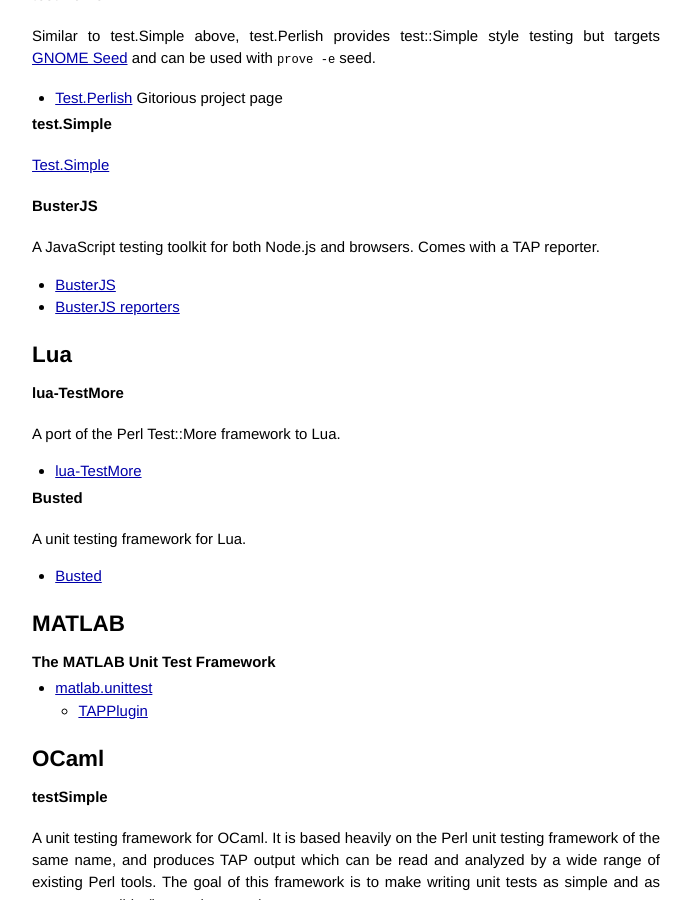
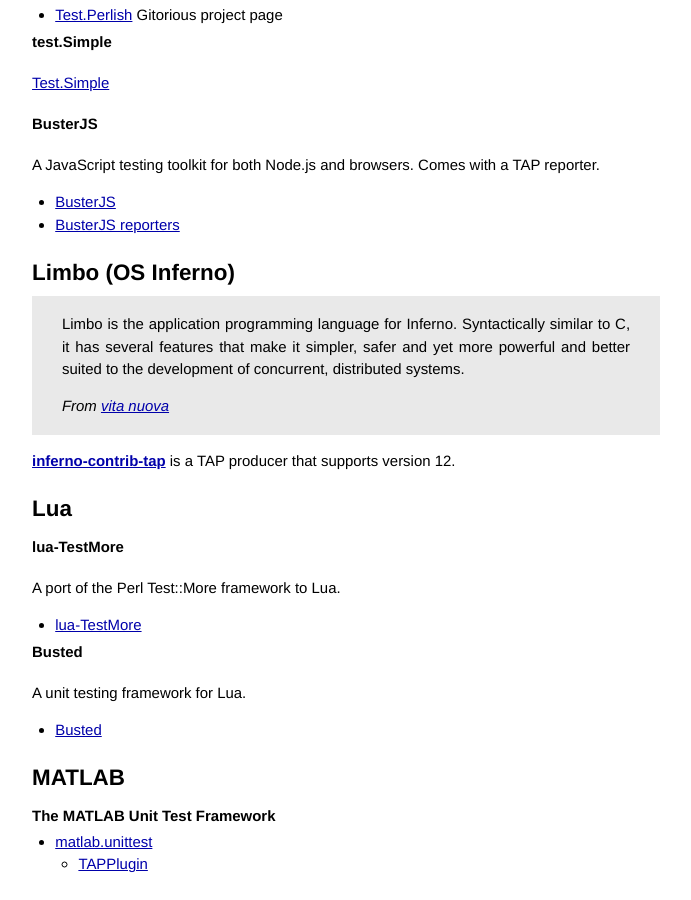
Before and after one commit to TestAnything/testanything.github.io, a Jekyll site: the page built from producers.md, in a window 1280 px wide and 900 px high, scrolled down 3928 px. Shown: the whole window, without its empty margins (294-985 px from the left). Built offline with Jekyll 4.4.1, drawn with Linux system fonts in a browser that asks for light colours; Markdown is read by kramdown in place of the engine named in the settings; some of the changed text lies outside the part shown.

Commit message:
Update Limbo producers section.

```diff
--- a/producers.md
+++ b/producers.md
@@ -110,11 +110,6 @@
 
 -   [etap](http://github.com/ngerakines/etap)
 
-<a id="limbo"></a>
-## Limbo (OS Inferno)
-
--    [inferno-contrib-tap](http://code.google.com/p/inferno-contrib-tap/)
-
 <a id="forth"></a>
 ## Forth
 
@@ -203,6 +198,19 @@
 
 - [BusterJS](http://busterjs.org)
 - [BusterJS reporters](http://docs.busterjs.org/en/latest/overview/#reporters)
+
+<a id="limbo"></a>
+## Limbo (OS Inferno)
+
+> Limbo is the application programming language for Inferno.
+> Syntactically similar to C, it has several features that make it simpler,
+> safer and yet more powerful and better suited to the development
+> of concurrent, distributed systems.
+>
+> *From [vita nuova](http://www.vitanuova.com/inferno/limbo.html)*
+
+**[inferno-contrib-tap](https://github.com/powerman/inferno-contrib-tap)**
+is a TAP producer that supports version 12.
 
 <a id="lua"></a>
 ## Lua
```
